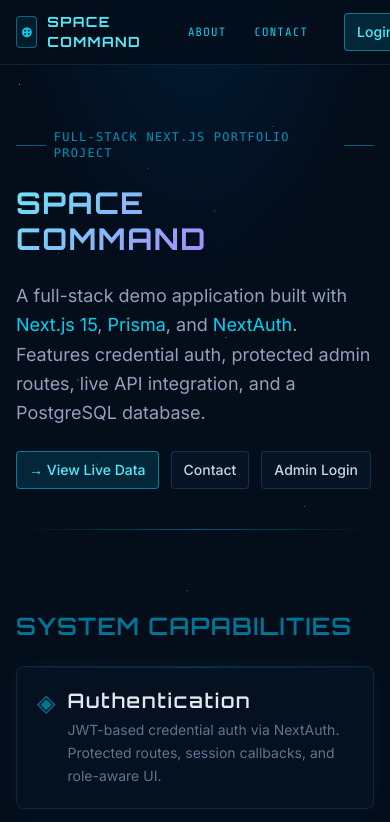
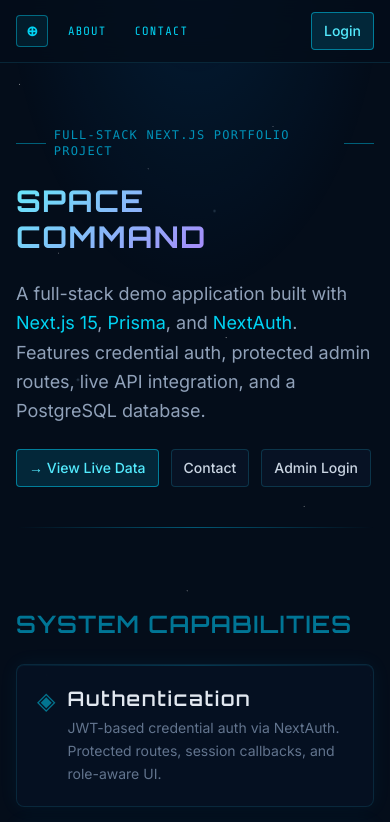
Before and after one commit to ziljian19/space-command, a Next.js app: page / in a window 390 px wide. Shown: the top 822 px of the page. Built offline with nearby package versions, Linux system fonts and the light colour scheme; no server answers.

Commit message:
Fix mobile nav overflow: hide logo text on small screens, reduce gap

```diff
--- a/src/app/layout.tsx
+++ b/src/app/layout.tsx
@@ -12,12 +12,12 @@
 export default function RootLayout({ children }: { children: React.ReactNode }) {
   return (
     <html lang="en">
-      <body className="min-h-screen flex flex-col" suppressHydrationWarning>
+      <body className="min-h-screen flex flex-col overflow-x-hidden" suppressHydrationWarning>
         <Providers>
 
           {/* ── Top nav ── */}
           <header className="border-b border-cyan-900/40 bg-[#040d1a]/80 backdrop-blur-md sticky top-0 z-50">
-            <nav className="shell flex items-center gap-6 py-3">
+            <nav className="shell flex items-center gap-2 sm:gap-6 py-3">
 
               {/* Logo */}
               <Link href="/" className="flex items-center gap-2.5 no-underline group">
@@ -25,7 +25,7 @@
                   style={{ fontFamily: "'Orbitron', sans-serif" }}>
                   ⊕
                 </div>
-                <span className="text-sm font-bold tracking-widest text-cyan-300 uppercase hover:text-cyan-200 transition-colors"
+                <span className="hidden sm:inline text-sm font-bold tracking-widest text-cyan-300 uppercase hover:text-cyan-200 transition-colors"
                   style={{ fontFamily: "'Orbitron', sans-serif" }}>
                   Space Command
                 </span>
```
